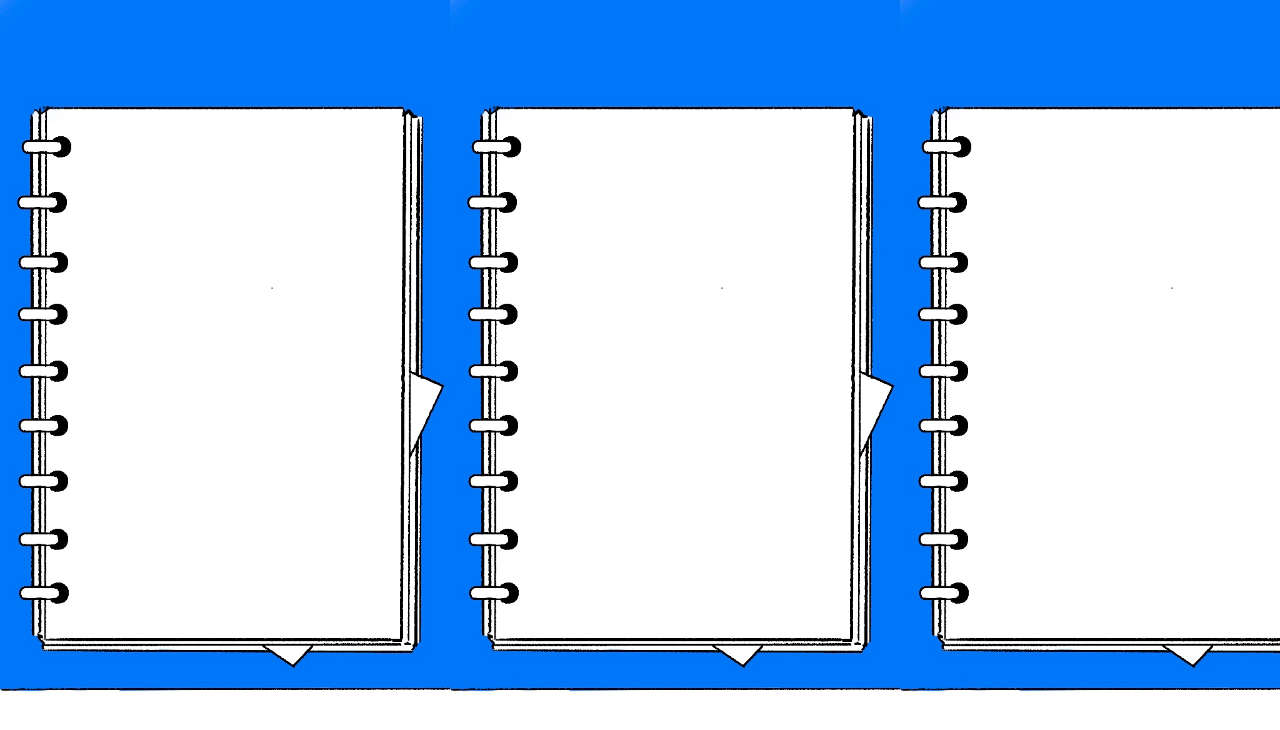
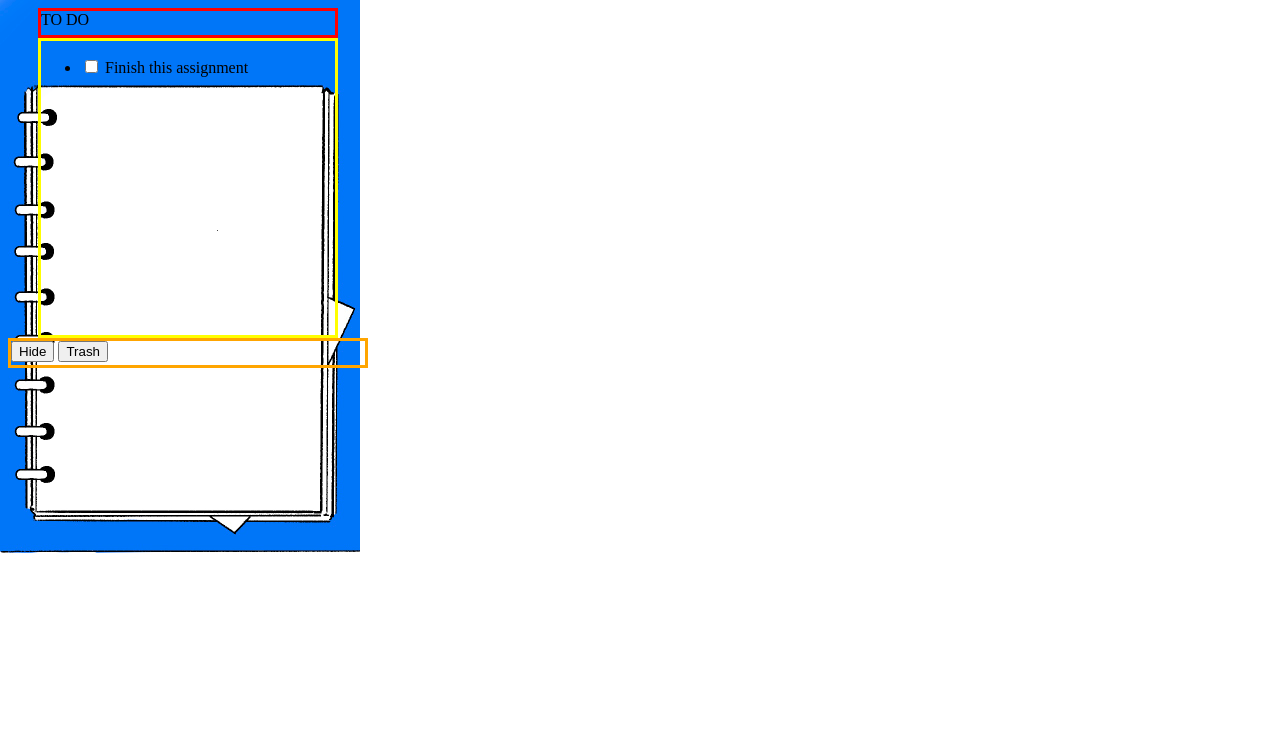
Before and after one commit to AdamrBeckwith/cs124-lab2, a plain HTML site: page docs/notebook-base.html in a window 1280 px wide. Drawn offline with Linux system fonts and the light colour scheme.

Commit message:
Css Part one. Placing objects

```diff
--- a/docs/notebook-base.html
+++ b/docs/notebook-base.html
@@ -2,12 +2,32 @@
 <html>
 <head>
 <link rel="stylesheet" href="notebook.css">
+
 </head>
 <body>
-<svg width = "360" height = "640">
-<!-- <rect width = "360" height = "640" style="fill:rgb(255, 255, 255); stroke-width:3" /> -->
 
-</svg>
+    <div id = "container">
+
+        <div id = "title">
+            TO DO
+        </div>
+
+        <div id = "list">
+            <ul id = "">
+                <li>
+                    <input type = "checkbox" name = " 1">
+                    Finish this assignment
+                </li>
+            </ul>
+        </div>
+
+        <div id = "buttons">
+            <input type = "button" name = "hide"  value = "Hide">
+            <input type = "button" name = "trash"  value = "Trash">
+        </div>
+
+    </div>
+
 
 </body>
 </html>
--- a/docs/notebook.css
+++ b/docs/notebook.css
@@ -1,6 +1,35 @@
-body {
+html {
     background-image: url('background.jpg');
+    background-size: 360px 640px;
+    background-repeat: no-repeat;
+
+}
+
+#container {
+    display: grid;
+    grid-template-columns: 30px 300px  30px;
+    grid-template-rows:30px 300px  30px;
     width: 360px;
     height: 640px;
-    background-size: contain;
 }
+
+#title {
+    border-style: solid;
+    border-color: red;
+    grid-row: 1/ span 1;
+    grid-column: 2/span 1;
+}
+
+#list {
+    border-style: solid;
+    border-color: yellow;
+    grid-row: 2/ span 1;
+    grid-column: 2/span 1;
+}
+
+#buttons {
+    border-style: solid;
+    border-color: orange;
+    grid-row: 3/ span 1;
+    grid-column: 1/span 3;
+}
```
